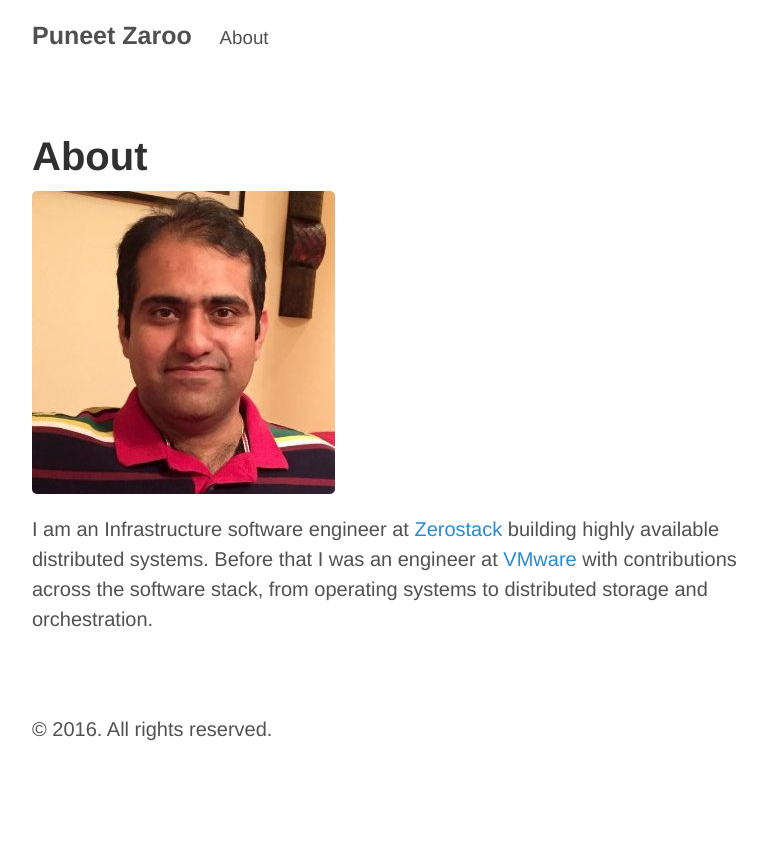
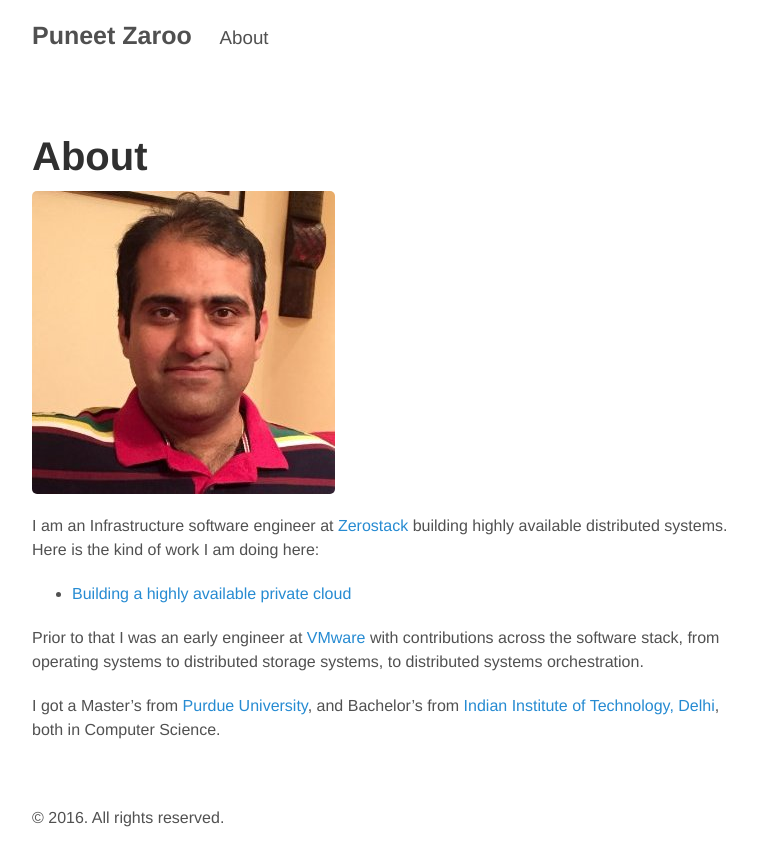
Before and after one commit to puneetzaroo/puneetzaroo.github.io, a Jekyll site: the page built from about.md, in a window 1280 px wide. Shown: the top 866 px of the page, without its empty margins (248-1015 px from the left). Built offline with Jekyll 4.4.1, drawn with Linux system fonts in a browser that asks for light colours.

Commit message:
Add more details in the "About" page.

```diff
--- a/_layouts/default.html
+++ b/_layouts/default.html
@@ -5,6 +5,7 @@
 
   <body>
 
+    <div style="font-size:80%">
     <div class="container content">
       <div class="masthead">
         <h3 class="masthead-title">
@@ -19,13 +20,13 @@
 
       {{ content }}
 
-
       <div class="footer">
         <p>
           &copy; {{ site.time | date: '%Y' }}. All rights reserved.
         </p>
       </div>
     </div>
+    </div>
 
   </body>
 </html>
--- a/about.md
+++ b/about.md
@@ -6,6 +6,13 @@ title: About
 ![Here I am](/assets/puneetzaroo.jpg)
 
 I am an Infrastructure software engineer at  [Zerostack](http://www.zerostack.com) building
-highly available distributed systems. Before that I was an engineer at [VMware](http://www.vmware.com)
-with contributions across the software stack, from operating systems to distributed storage and
-orchestration.
+highly available distributed systems. Here is the kind of work I am doing here:
+
+* [Building a highly available private cloud](https://www.zerostack.com/building-a-highly-available-private-cloud/)
+
+Prior to that I was an early engineer at [VMware](http://www.vmware.com)
+with contributions across the software stack, from operating systems to distributed storage systems,
+to distributed systems orchestration.
+
+I got a Master's from [Purdue University](http://www.cs.purdue.edu), and Bachelor's from
+[Indian Institute of Technology, Delhi](http://www.cse.iitd.ernet.in), both in Computer Science.
```
